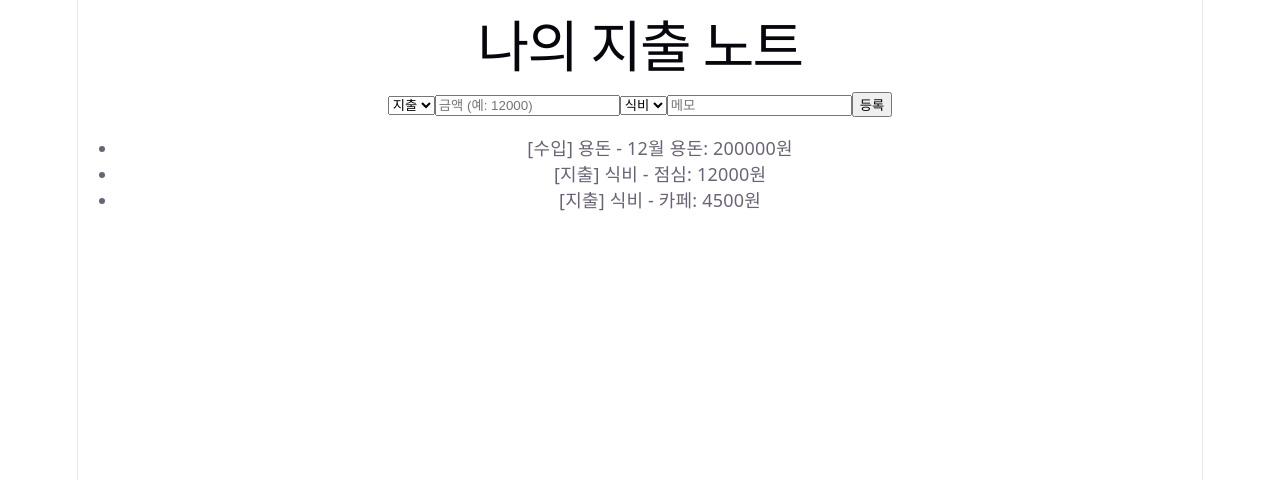
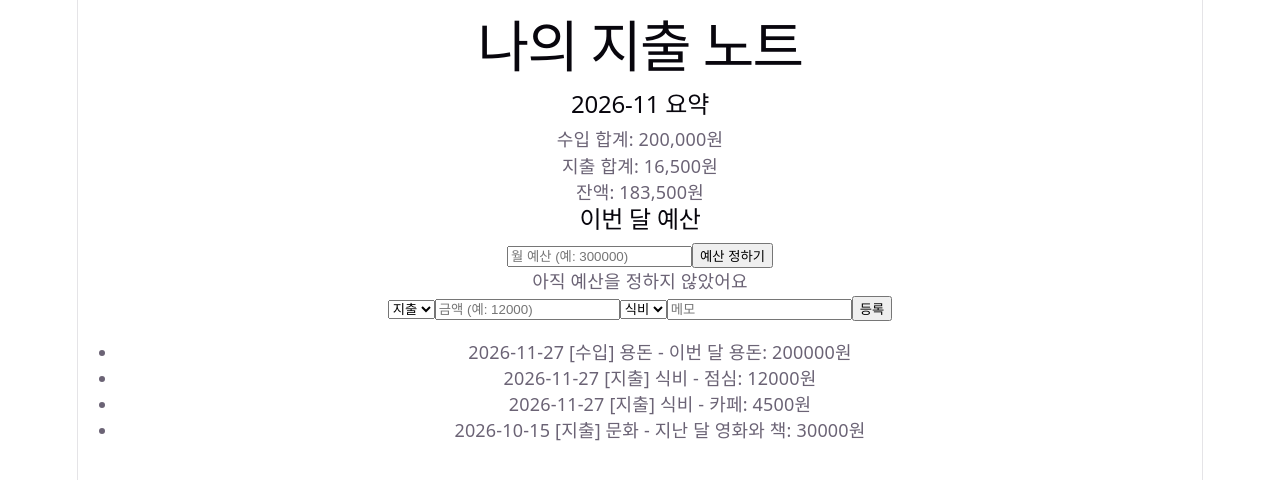
Before and after one commit to hechi15/last_work, a React (Vite) app: page / in a window 1280 px wide. Shown: the top 480 px of the page. Built offline with nearby package versions, Linux system fonts and the light colour scheme.

Commit message:
월별 합계와 예산 상태 화면 만들기

```diff
--- a/src/pages/MainPage.jsx
+++ b/src/pages/MainPage.jsx
@@ -1,9 +1,22 @@
 import { useState } from 'react'
 
+// 날짜를 '2026-11-25' 같은 글자로 바꿔 주는 함수
+function toDateText(date) {
+  const year = date.getFullYear()
+  const month = String(date.getMonth() + 1).padStart(2, '0')
+  const day = String(date.getDate()).padStart(2, '0')
+  return `${year}-${month}-${day}`
+}
+
+// 샘플 내역: 오늘 날짜 3개 + 지난 달 날짜 1개
+const today = new Date()
+const lastMonthDay = new Date(today.getFullYear(), today.getMonth() - 1, 15)
+
 const initialEntries = [
-  { id: 1, type: 'income', amount: 200000, category: '용돈', memo: '12월 용돈' },
-  { id: 2, type: 'expense', amount: 12000, category: '식비', memo: '점심' },
-  { id: 3, type: 'expense', amount: 4500, category: '식비', memo: '카페' },
+  { id: 1, type: 'income', amount: 200000, category: '용돈', memo: '이번 달 용돈', date: toDateText(today) },
+  { id: 2, type: 'expense', amount: 12000, category: '식비', memo: '점심', date: toDateText(today) },
+  { id: 3, type: 'expense', amount: 4500, category: '식비', memo: '카페', date: toDateText(today) },
+  { id: 4, type: 'expense', amount: 30000, category: '문화', memo: '지난 달 영화와 책', date: toDateText(lastMonthDay) },
 ]
 
 function MainPage() {
@@ -14,25 +27,111 @@ function MainPage() {
   const [memo, setMemo] = useState('')
   const [error, setError] = useState('')
 
+  // 예산: 아직 정하지 않았으면 null
+  const [budget, setBudget] = useState(null)
+  const [budgetInput, setBudgetInput] = useState('')
+  const [budgetError, setBudgetError] = useState('')
+
+  // 이번 달 내역만 골라서 합계 계산하기
+  const thisMonth = toDateText(new Date()).slice(0, 7)
+  const monthEntries = entries.filter((entry) => entry.date.slice(0, 7) === thisMonth)
+
+  let incomeTotal = 0
+  let expenseTotal = 0
+  for (const entry of monthEntries) {
+    if (entry.type === 'income') {
+      incomeTotal += entry.amount
+    } else {
+      expenseTotal += entry.amount
+    }
+  }
+  const balance = incomeTotal - expenseTotal
+
+    // 예산 대비 지출 비율로 상태 정하기 (예산을 정했을 때만)
+  let budgetStatus = ''
+  let usedPercent = '0.0'
+  if (budget !== null) {
+    usedPercent = ((expenseTotal / budget) * 100).toFixed(1)
+    if (expenseTotal > budget) {
+      budgetStatus = '초과'
+    } else if (expenseTotal * 100 >= budget * 70) {
+      budgetStatus = '주의'
+    } else {
+      budgetStatus = '정상'
+    }
+  }
+
   function handleSubmit(e) {
     e.preventDefault()
-
     const value = Number(amount)
-    if (amount.trim() === '' || Number.isNaN(value) || value <= 0) {
+    if (amount.trim() === '' || !Number.isFinite(value) || value <= 0) {
       setError('금액은 0보다 큰 숫자로 입력하세요')
       return
     }
-
     setError('')
-    const newEntry = { id: Date.now(), type, amount: value, category, memo }
+    const newEntry = {
+      id: Date.now(),
+      type,
+      amount: value,
+      category,
+      memo,
+      date: toDateText(new Date()),
+    }
     setEntries([...entries, newEntry])
     setAmount('')
     setMemo('')
   }
 
+  function handleBudgetSubmit(e) {
+    e.preventDefault()
+    const value = Number(budgetInput)
+    if (budgetInput.trim() === '' || !Number.isFinite(value) || value <= 0) {
+      setBudgetError('예산은 0보다 큰 숫자로 입력하세요')
+      return
+    }
+    setBudgetError('')
+    setBudget(value)
+    setBudgetInput('')
+  }
+
   return (
     <div>
       <h1>나의 지출 노트</h1>
+
+      <section>
+        <h2>{thisMonth} 요약</h2>
+        <p>수입 합계: {incomeTotal.toLocaleString()}원</p>
+        <p>지출 합계: {expenseTotal.toLocaleString()}원</p>
+        <p>잔액: {balance.toLocaleString()}원</p>
+      </section>
+
+      <section>
+        <h2>이번 달 예산</h2>
+        <form onSubmit={handleBudgetSubmit}>
+          <input
+            value={budgetInput}
+            onChange={(e) => {
+              setBudgetInput(e.target.value)
+              setBudgetError('')
+            }}
+            placeholder="월 예산 (예: 300000)"
+          />
+          <button type="submit">예산 정하기</button>
+        </form>
+        {budgetError && <p style={{ color: 'tomato' }}>{budgetError}</p>}
+        {budget === null ? (
+          <p>아직 예산을 정하지 않았어요</p>
+        ) : (
+          <>
+            <p>
+              예산: {budget.toLocaleString()}원 / 남은 예산: {(budget - expenseTotal).toLocaleString()}원
+            </p>
+            <p>
+              상태: {budgetStatus} (예산의 {usedPercent}% 사용)
+            </p>
+          </>
+        )}
+      </section>
 
       <form onSubmit={handleSubmit}>
         <select value={type} onChange={(e) => setType(e.target.value)}>
@@ -53,20 +152,15 @@ function MainPage() {
           <option>문화</option>
           <option>기타</option>
         </select>
-        <input
-          value={memo}
-          onChange={(e) => setMemo(e.target.value)}
-          placeholder="메모"
-        />
+        <input value={memo} onChange={(e) => setMemo(e.target.value)} placeholder="메모" />
         <button type="submit">등록</button>
       </form>
-
       {error && <p style={{ color: 'tomato' }}>{error}</p>}
 
       <ul>
         {entries.map((entry) => (
           <li key={entry.id}>
-            [{entry.type === 'income' ? '수입' : '지출'}] {entry.category} - {entry.memo}: {entry.amount}원
+            {entry.date} [{entry.type === 'income' ? '수입' : '지출'}] {entry.category} - {entry.memo}: {entry.amount}원
           </li>
         ))}
       </ul>
```
